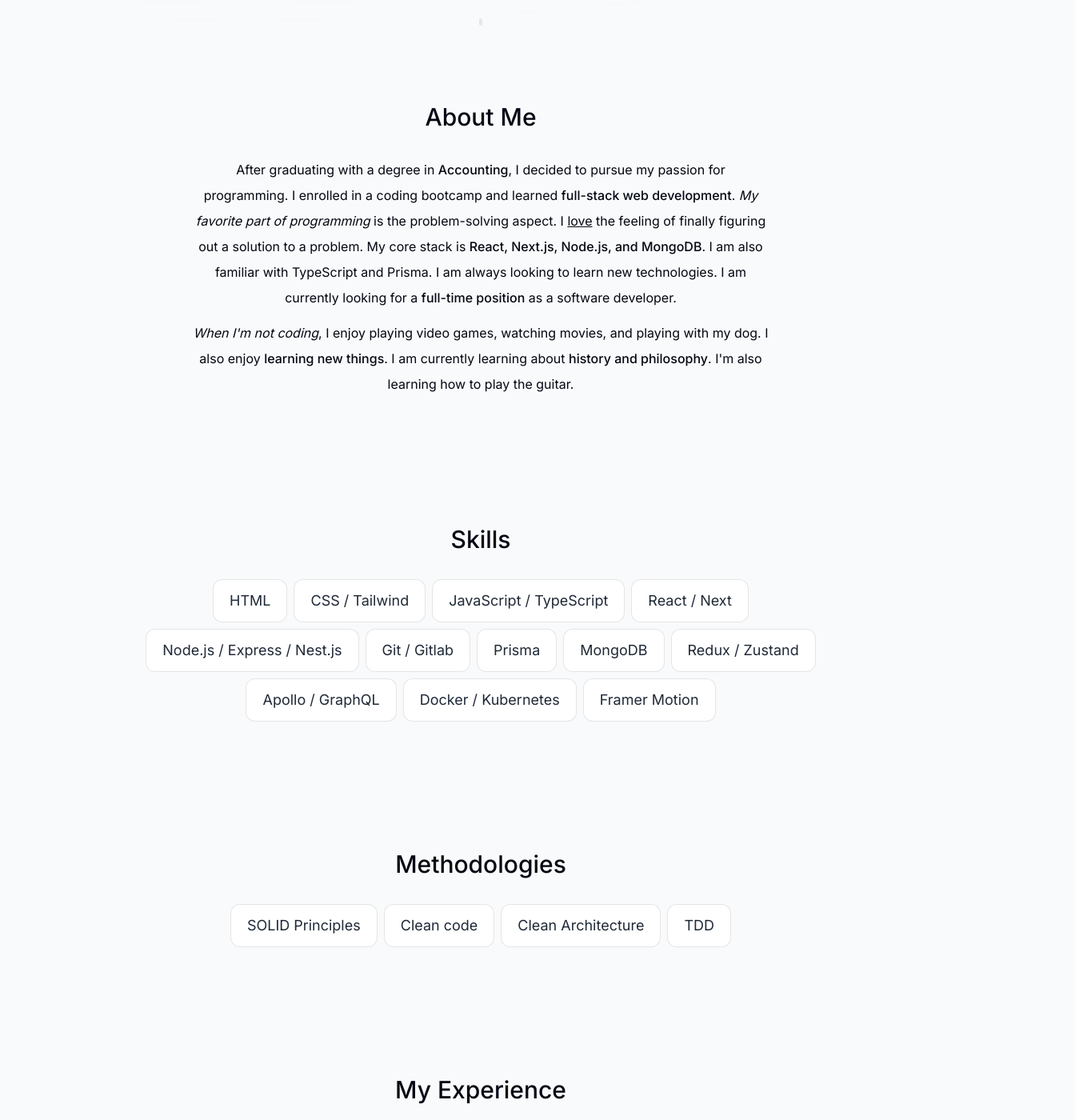
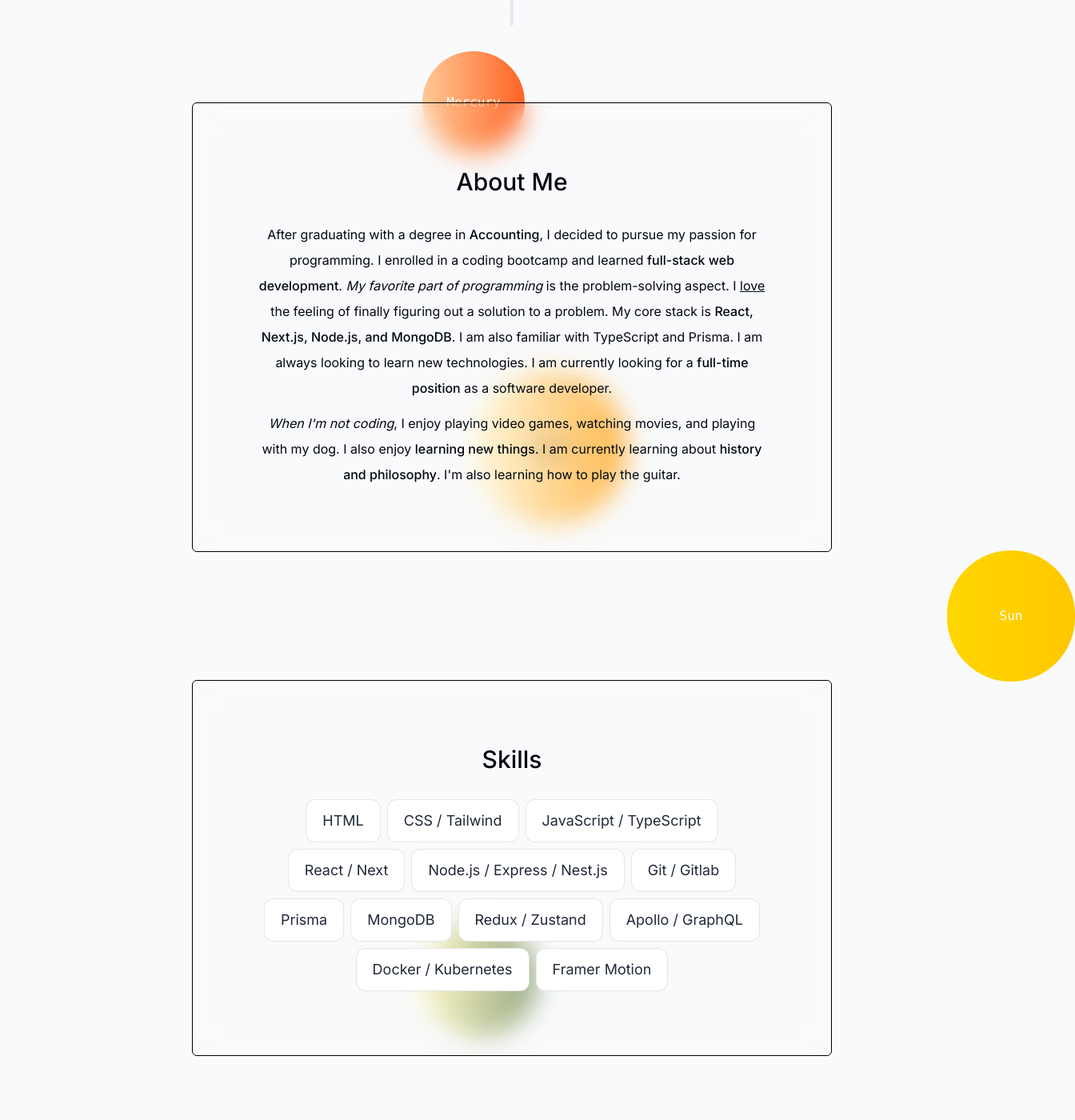
Before and after one commit to ludob78/myportfolio, a Next.js app: page / in a window 1280 px wide. Shown: the part 880-2280 px from the top of the page at 80% size, 1344 px wide, since content can reach past the window. Built offline with nearby package versions, Linux system fonts and the light colour scheme.

Commit message:
disable int and align planets

```diff
--- a/app/layout.tsx
+++ b/app/layout.tsx
@@ -24,47 +24,50 @@ const RootLayout = ({ children }: { children: React.ReactNode }) => {
       >
         <div className="bg-[#fbe2e3] absolute top-[-6rem] -z-10 right-[11rem] h-[31.25rem] w-[31.25rem] rounded-full blur-[10rem] sm:w-[68.75rem] dark:bg-[#946263]"></div>
         <div className="bg-[#dbd7fb] absolute top-[-1rem] -z-10 left-[-35rem] h-[31.25rem] w-[50rem] rounded-full blur-[10rem] sm:w-[68.75rem] md:left-[-33rem] lg:left-[-28rem] xl:left-[-15rem] 2xl:left-[-5rem] dark:bg-[#676394]"></div>
-        <div id="circle1" className="circle h-[10.25rem] w-[10rem] absolute top-[6rem] bg-gradient-to-r from-[#ffd700] to-[#ffc700] text-white">
+        <div
+          id="circle1"
+          className="circle h-[10.25rem] w-[10rem] absolute top-[98rem] left-[74rem] bg-gradient-to-r from-[#ffd700] to-[#ffc700] text-white"
+        >
           Sun
         </div>
 
-<div className="circle h-[8rem] w-[8rem] absolute top-[2rem] left-[4rem] bg-gradient-to-r from-[#ffc996] to-[#ff6324] text-white">
+        <div className="circle h-[8rem] w-[8rem] absolute top-[59rem] left-[33rem] bg-gradient-to-r from-[#ffc996] to-[#ff6324] text-white">
           Mercury
         </div>
 
-<div className="circle h-[12rem] w-[12rem] absolute top-[40rem] right-[6rem] bg-gradient-to-r from-[#fff8dc] to-[#ffb74d] text-gray-800">
+        <div className="circle h-[12rem] w-[12rem] absolute top-[84rem] right-[31rem] bg-gradient-to-r from-[#fff8dc] to-[#ffb74d] text-gray-800">
           Venus
         </div>
 
-<div className="circle h-[6rem] w-[6rem] absolute bottom-[8rem] left-[10rem] bg-gradient-to-r from-[#80c1ff] to-[#4da0ff] text-white">
+        <div className="circle h-[6rem] w-[6rem] absolute bottom-[8rem] left-[33rem] bg-gradient-to-r from-[#80c1ff] to-[#4da0ff] text-white">
           Earth
         </div>
 
-<div className="circle h-[14rem] w-[14rem] absolute top-[10rem] right-[20rem] bg-gradient-to-r from-[#ff69b4] to-[#dd3872] text-white">
+        <div className="circle h-[14rem] w-[14rem] absolute top-[36rem] right-[30rem] bg-gradient-to-r from-[#ff69b4] to-[#dd3872] text-white">
           Mars
         </div>
 
-<div className="circle h-[5rem] w-[5rem] absolute bottom-[20rem] left-[5rem] bg-gradient-to-r from-[#e2f0fe] to-[#c71168] text-gray-800">
+        <div className="circle h-[5rem] w-[5rem] absolute bottom-[146rem] left-[34rem] bg-gradient-to-r from-[#e2f0fe] to-[#c71168] text-gray-800">
           Jupiter
         </div>
 
-<div className="circle h-[9rem] w-[9rem] absolute top-[30rem] left-[15rem] bg-gradient-to-r from-[#fff9c4] to-[#90a47e] text-white">
+        <div className="circle h-[9rem] w-[9rem] absolute top-[127rem] left-[33rem] bg-gradient-to-r from-[#fff9c4] to-[#90a47e] text-white">
           Saturn
         </div>
 
-<div className="circle h-[7rem] w-[7rem] absolute bottom-[12rem] right-[8rem] bg-gradient-to-r from-[#ccd3d9] to[#455d7a] text-white">
+        <div className="circle h-[7rem] w-[7rem] absolute bottom-[41rem] right-[33rem] bg-gradient-to-r from-[#ccd3d9] to[#455d7a] text-white">
           Uranus
         </div>
 
-<div className="circle h-[11rem] w-[11rem] absolute top-[5rem] left-[25rem] bg-gradient-to-r from-[#a7ffeb] to[#274082] text-gray-800">
+        <div className="circle h-[11rem] w-[11rem] absolute top-[5rem] left-[32rem] bg-gradient-to-r from-[#a7ffeb] to[#274082] text-gray-800">
           Neptune
         </div>
 
-<div className="circle h-[4rem] w-[4rem] absolute bottom-[5rem] right-[15rem] bg-gradient-to-r from-[#f7f8f9] to-[#8c99b7] text-white">
+        <div className="circle h-[4rem] w-[4rem] absolute bottom-[160rem] right-[34rem] bg-gradient-to-r from-[#f7f8f9] to-[#8c99b7] text-white">
           Pluto
         </div>
         <ThemeContextProvider>
-          <ActiveLocaleContextProvider>
+          {/* <ActiveLocaleContextProvider> */}
           <ActiveSectionContextProvider>
             <div className="flex flex-column spp">
               <SideNav />
@@ -75,7 +78,7 @@ const RootLayout = ({ children }: { children: React.ReactNode }) => {
             <Toaster position="top-right" />
             <ThemeSwitch />
           </ActiveSectionContextProvider>
-          </ActiveLocaleContextProvider>
+          {/* </ActiveLocaleContextProvider> */}
         </ThemeContextProvider>
       </body>
     </html>
--- a/app/page.tsx
+++ b/app/page.tsx
@@ -22,7 +22,7 @@ import { serverSideTranslations } from 'next-i18next/serverSideTranslations'
 
 export default function Home() {
   return (
-    <main className="flex flex-col items-center px-4">
+    <main className=" m-auto flex flex-col items-center px-4">
       <Intro />
       <SectionDivider />
       <About />
--- a/components/about.tsx
+++ b/components/about.tsx
@@ -12,7 +12,9 @@ export default function About() {
   return (
     <motion.section
       ref={ref}
-      className="mb-28 max-w-[45rem] text-center leading-8 sm:mb-40 scroll-mt-28"
+      className="p-[5rem] mb-28 max-w-[50rem] text-center leading-8 sm:mb-40 scroll-mt-28
+      h-full w-full bg-white-0 rounded-md bg-clip-padding backdrop-filter backdrop-blur-lg bg-opacity-0 border dark:border-gray-100 border-black/100
+      "
       initial={{ opacity: 0, y: 100 }}
       animate={{ opacity: 1, y: 0 }}
       transition={{ delay: 0.175 }}
--- a/components/contact.tsx
+++ b/components/contact.tsx
@@ -15,7 +15,9 @@ export default function Contact() {
     <motion.section
       id="contact"
       ref={ref}
-      className="mb-20 sm:mb-28 w-[min(100%,38rem)] text-center"
+      className="p-[5rem] mb-20 sm:mb-28 w-[min(100%,50rem)] text-center
+      h-full bg-white-0 rounded-md bg-clip-padding backdrop-filter backdrop-blur-lg bg-opacity-0 border dark:border-gray-100 border-black/100
+      "
       initial={{
         opacity: 0,
       }}
--- a/components/intro.tsx
+++ b/components/intro.tsx
@@ -20,7 +20,8 @@ export default function Intro() {
       ref={ref}
       id="home"
       className="py-[5rem] mb-28 max-w-[50rem] text-center sm:mb-0 scroll-mt-[100rem]
-      h-full w-full bg-white-0 rounded-md bg-clip-padding backdrop-filter backdrop-blur-lg bg-opacity-0 border border-gray-100"
+      h-full w-full bg-white-0 rounded-md bg-clip-padding backdrop-filter backdrop-blur-lg bg-opacity-0 border dark:border-gray-100 border-black/100
+      "
     >
       <div className="flex items-center justify-center">
         <div className="relative">
--- a/components/languages-switch.tsx
+++ b/components/languages-switch.tsx
@@ -6,7 +6,7 @@ import { useTranslation } from "next-i18next";
 import { locales } from "@/lib/data";
 import { motion } from "framer-motion";
 import clsx from "clsx";
-import { useActiveLocaleContext } from "@/context/active-locale-context";
+// import { useActiveLocaleContext } from "@/context/active-locale-context";
 import Image from "next/image";
 import enIcon from "@/lib/flags/en.svg";
 import frIcon from "@/lib/flags/fr.svg";
@@ -14,8 +14,8 @@ import frIcon from "@/lib/flags/fr.svg";
 type LanguagesSwitchProps = {};
 
 const LanguagesSwitch = (props: LanguagesSwitchProps) => {
-  const { activeLocale, setActiveLocale, /* setTimeOfLastClick */ } =
-    useActiveLocaleContext();
+  // const { activeLocale, setActiveLocale, /* setTimeOfLastClick */ } =
+    // useActiveLocaleContext();
   console.log("activeLocale", locales);
   return (
     <motion.div
@@ -36,17 +36,17 @@ const LanguagesSwitch = (props: LanguagesSwitchProps) => {
                 className={clsx(
                   "flex items-center justify-center px-3 py-3 hover:text-gray-950 transition dark:text-gray-500 dark:hover:text-gray-300 w-32 h-15",
                   {
-                    "text-gray-950 dark:text-gray-200": activeLocale === locale,
+                    // "text-gray-950 dark:text-gray-200": activeLocale === locale,
                   }
                 )}
                 src={locale === "en" ? enIcon : frIcon}
                 alt="Follow us on Twitter"
                 onClick={() => {
-                  setActiveLocale(locale);
+                  // setActiveLocale(locale);
                   // setTimeOfLastClick(Date.now());
                 }}
               />
-              {locale === activeLocale && (
+             {/*  {locale === activeLocale && (
                 <motion.span
                   className="bg-gray-100 rounded-full absolute inset-0 -z-10 dark:bg-gray-800"
                   layoutId="activeSection"
@@ -56,7 +56,7 @@ const LanguagesSwitch = (props: LanguagesSwitchProps) => {
                     damping: 30,
                   }}
                 ></motion.span>
-              )}
+              )} */}
             </motion.li>
           ))}
         </ul>
--- a/components/methodology.tsx
+++ b/components/methodology.tsx
@@ -27,7 +27,9 @@ export default function Methodologies() {
     <section
       id="methodology"
       ref={ref}
-      className="mb-28 max-w-[53rem] scroll-mt-28 text-center sm:mb-40"
+      className="p-[5rem] mb-28 max-w-[50rem] scroll-mt-28 text-center sm:mb-40
+      h-full w-full bg-white-0 rounded-md bg-clip-padding backdrop-filter backdrop-blur-lg bg-opacity-0 border dark:border-gray-100 border-black/100
+      "
     >
       <SectionHeading>Methodologies</SectionHeading>
       <ul className="flex flex-wrap justify-center gap-2 text-lg text-gray-800">
--- a/components/skills.tsx
+++ b/components/skills.tsx
@@ -27,7 +27,9 @@ export default function Skills() {
     <section
       id="skills"
       ref={ref}
-      className="mb-28 max-w-[53rem] scroll-mt-28 text-center sm:mb-40"
+      className="p-[5rem] mb-28 max-w-[50rem] scroll-mt-28 text-center sm:mb-40
+      h-full w-full bg-white-0 rounded-md bg-clip-padding backdrop-filter backdrop-blur-lg bg-opacity-0 border dark:border-gray-100 border-black/100
+      "
     >
       <SectionHeading>Skills</SectionHeading>
       <ul className="flex flex-wrap justify-center gap-2 text-lg text-gray-800">
--- a/next-i18next.config.js
+++ b/next-i18next.config.js
@@ -6,7 +6,7 @@ module.exports = {
   },
   fallbackLng: {
     default: ['en'],
-    'de-CH': ['fr'],
+    // 'de-CH': ['fr'],
   },
-  nonExplicitSupportedLngs: true,
+  // nonExplicitSupportedLngs: true,
 }
--- a/next.config.js
+++ b/next.config.js
@@ -1,5 +1,5 @@
 /** @type {import('next').NextConfig} */
-const { i18n } = require('./next-i18next.config')
+// const { i18n } = require('./next-i18next.config')
 
 const nextConfig = {
   images: {
@@ -10,7 +10,7 @@ const nextConfig = {
       },
     ],
   },
-  i18n,
+  // i18n,
   experimental: {
     serverActions: true,
   },
```
Lines whose indentation alone changed are shown as unchanged.
